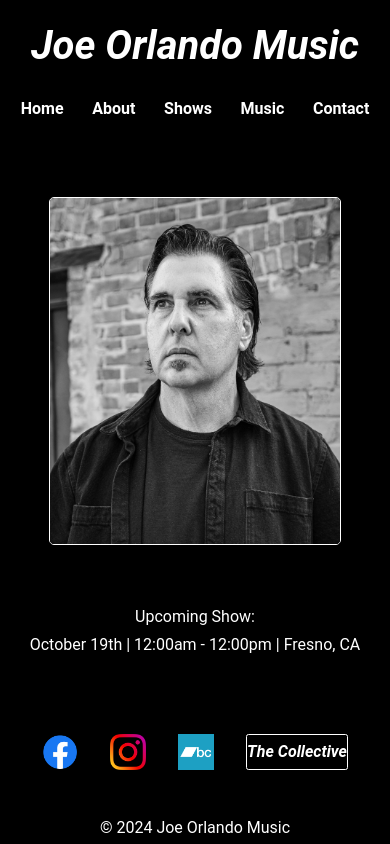
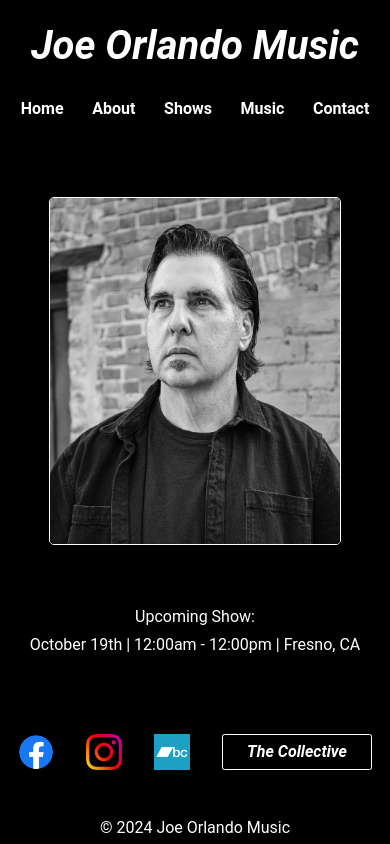
Before and after one commit to Robertjo97/JoeOrlandoMusic, a React (Vite) app: page / in a window 390 px wide. Built offline with nearby package versions, Linux system fonts and the light colour scheme.

Commit message:
mobile formatting

```diff
--- a/src/Home/Home.css
+++ b/src/Home/Home.css
@@ -48,14 +48,14 @@
 }
 
 .collective-container {
-  display:flex;
+  display: flex;
   align-items: center;
   justify-content: center;
   border: 1px solid white;
   border-radius: 2.5px;
-  font-weight:bold;
+  font-weight: bold;
   font-style: italic;
-  height:48px;
+  height: 48px;
   width: 150px;
 }
 
@@ -64,7 +64,11 @@
     width: 75%;
   }
 
-  .icons, .collective-container {
+  .collective-container {
+    height: 36px;
+  }
+
+  .icons {
     height: 36px;
     width: auto;
   }
```
